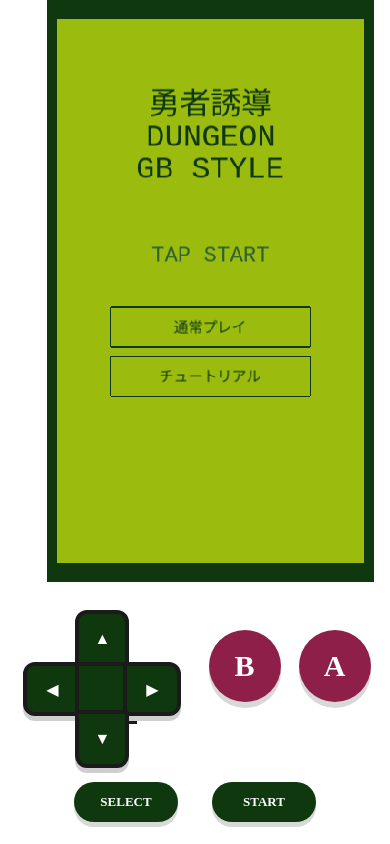
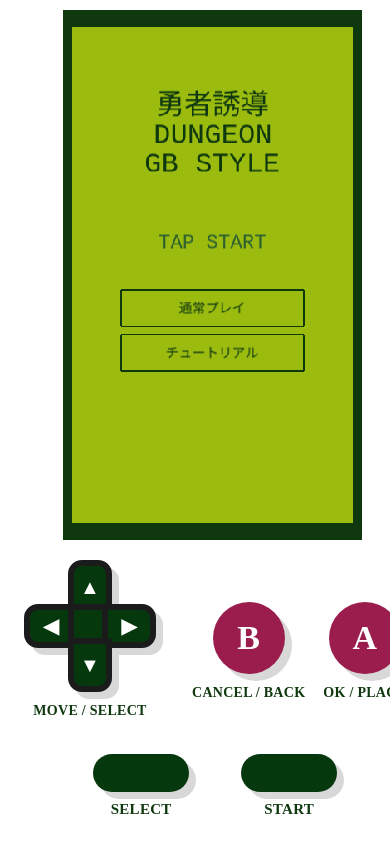
Before and after one commit to Benjamin1gou/FirstCodexGame, a website built with Vite: page index.html in a window 390 px wide. Built offline with nearby package versions, Linux system fonts and the light colour scheme; animation ran at ten frames a second.

Commit message:
fix: align mobile portrait UI to screenshot layout

```diff
--- a/index.html
+++ b/index.html
@@ -15,6 +15,7 @@
         <div id="game-container"></div>
       </section>
       <section id="gb-controls" aria-label="game controls">
+        <div class="control-block dpad-block">
           <div class="dpad" aria-label="direction buttons">
             <button class="dpad-btn dpad-up" data-action="up" aria-label="up">▲</button>
             <button class="dpad-btn dpad-left" data-action="left" aria-label="left">◀</button>
@@ -22,13 +23,29 @@
             <button class="dpad-btn dpad-right" data-action="right" aria-label="right">▶</button>
             <button class="dpad-btn dpad-down" data-action="down" aria-label="down">▼</button>
           </div>
+          <div class="control-caption">MOVE / SELECT</div>
+        </div>
+        <div class="control-block ab-block">
           <div class="ab-buttons" aria-label="action buttons">
+            <div class="action-button-group">
               <button class="round-btn b-btn" data-action="b" aria-label="B button">B</button>
+              <div class="control-caption">CANCEL / BACK</div>
+            </div>
+            <div class="action-button-group">
               <button class="round-btn a-btn" data-action="a" aria-label="A button">A</button>
+              <div class="control-caption">OK / PLACE</div>
+            </div>
+          </div>
         </div>
         <div class="system-buttons" aria-label="system buttons">
-          <button class="pill-btn select-btn" data-action="select" aria-label="select">SELECT</button>
-          <button class="pill-btn start-btn" data-action="start" aria-label="start">START</button>
+          <div class="system-button-group">
+            <button class="pill-btn select-btn" data-action="select" aria-label="select"></button>
+            <div class="control-caption">SELECT</div>
+          </div>
+          <div class="system-button-group">
+            <button class="pill-btn start-btn" data-action="start" aria-label="start"></button>
+            <div class="control-caption">START</div>
+          </div>
         </div>
       </section>
     </main>
--- a/src/scenes/GameScene.ts
+++ b/src/scenes/GameScene.ts
@@ -1,9 +1,8 @@
 import * as Phaser from 'phaser';
 import { GAME_HEIGHT, GAME_WIDTH, SCENES, TRAPS, TURN_INTERVAL_MS } from '../config/gameConfig';
 import { decideHeroAction } from '../core/ai/heroDecisionEngine';
-import { getOpeningDialogue } from '../core/narrative/dialogueSelector';
 import { resolveEnding } from '../core/narrative/endingResolver';
-import { canPlaceTrap, getEffectiveCostLimit } from '../core/rules/placementRules';
+import { canPlaceTrap } from '../core/rules/placementRules';
 import { evaluateStageRank, type StageRank } from '../core/rules/rankEvaluator';
 import { judgeStageStatus } from '../core/rules/victoryJudge';
 import { predictRoute } from '../core/simulation/predictRoute';
@@ -19,7 +18,6 @@ import { createLog } from '../systems/LogSystem';
 import { GB_COLORS, GB_UI } from '../ui/gbTheme';
 import { renderBoardTiles } from './game/BoardRenderer';
 import { computeBoardLayout } from './game/GameSceneLayout';
-import { formatTrapInfoText } from './game/TrapInfoText';
 import { createInitialSimulationState } from './game/GameSceneStateFactory';
 import { createHeroSprite, updateHeroSpritePosition } from './game/HeroRenderer';
 import { destroyGameObjects, renderPredictionMarkers } from './game/PredictionRenderer';
@@ -39,9 +37,8 @@ export class GameScene extends Phaser.Scene {
   private heroSprite!: Phaser.GameObjects.Image;
   private logsText!: Phaser.GameObjects.Text;
   private hpText!: Phaser.GameObjects.Text;
-  private modeText!: Phaser.GameObjects.Text;
-  private predictionText!: Phaser.GameObjects.Text;
-  private trapInfoText!: Phaser.GameObjects.Text;
+  private turnText!: Phaser.GameObjects.Text;
+  private costText!: Phaser.GameObjects.Text;
   private trapSprites: Phaser.GameObjects.Image[] = [];
   private predictionMarkers: Phaser.GameObjects.GameObject[] = [];
   private placementOverlayObjects: Phaser.GameObjects.GameObject[] = [];
@@ -56,7 +53,6 @@ export class GameScene extends Phaser.Scene {
   private cursorPosition: GridPosition = { x: 0, y: 0 };
   private cursorMarker?: Phaser.GameObjects.Rectangle;
   private isPaused = false;
-  private showDetailedHud = true;
   private static readonly TRAP_ORDER: TrapType[] = ['spike', 'slime', 'decoy', 'arrow', 'fear', 'pitfall'];
 
   private static readonly TUTORIAL_STEPS = [
@@ -111,15 +107,34 @@ export class GameScene extends Phaser.Scene {
   }
 
   private renderUi(stage: StageDefinition): void {
-    const opening = getOpeningDialogue(stage.id);
-    this.add.rectangle(GAME_WIDTH / 2, 22, GAME_WIDTH - 8, 40, Phaser.Display.Color.HexStringToColor(GB_COLORS.lightest).color).setStrokeStyle(1, Phaser.Display.Color.HexStringToColor(GB_COLORS.darkest).color);
+    const hudHeight = 64;
+    const panelColor = Phaser.Display.Color.HexStringToColor(GB_COLORS.lightest).color;
+    this.add.rectangle(GAME_WIDTH / 2, hudHeight / 2, GAME_WIDTH, hudHeight, panelColor).setOrigin(0.5);
 
-    this.hpText = this.add.text(8, 8, '', { fontSize: '12px', fontFamily: GB_UI.fontFamily, color: GB_COLORS.darkest });
-    this.modeText = this.add.text(8, 22, '', { fontSize: '11px', fontFamily: GB_UI.fontFamily, color: GB_COLORS.dark });
-    this.trapInfoText = this.add.text(8, GAME_HEIGHT - 30, '', { fontSize: '11px', fontFamily: GB_UI.fontFamily, color: GB_COLORS.darkest, wordWrap: { width: GAME_WIDTH - 16 } });
-    this.predictionText = this.add.text(8, 36, '', { fontSize: '10px', fontFamily: GB_UI.fontFamily, color: GB_COLORS.dark });
-    this.logsText = this.add.text(8, GAME_HEIGHT - 4, '', { fontSize: '10px', fontFamily: GB_UI.fontFamily, color: GB_COLORS.darkest, wordWrap: { width: GAME_WIDTH - 16 } }).setOrigin(0, 1);
-    this.add.text(8, 48, opening.openingNarration, { fontSize: '10px', fontFamily: GB_UI.fontFamily, color: GB_COLORS.dark, wordWrap: { width: GAME_WIDTH - 16 } });
+    this.turnText = this.add.text(14, 18, '', {
+      fontSize: '22px',
+      fontFamily: GB_UI.fontFamily,
+      color: GB_COLORS.darkest,
+      fontStyle: 'bold'
+    });
+    this.hpText = this.add.text(GAME_WIDTH / 2, 18, '', {
+      fontSize: '22px',
+      fontFamily: GB_UI.fontFamily,
+      color: GB_COLORS.darkest,
+      fontStyle: 'bold'
+    }).setOrigin(0.5, 0);
+    this.costText = this.add.text(GAME_WIDTH - 14, 18, '', {
+      fontSize: '22px',
+      fontFamily: GB_UI.fontFamily,
+      color: GB_COLORS.darkest,
+      fontStyle: 'bold'
+    }).setOrigin(1, 0);
+    this.logsText = this.add.text(8, GAME_HEIGHT - 8, '', {
+      fontSize: '9px',
+      fontFamily: GB_UI.fontFamily,
+      color: GB_COLORS.darkest,
+      wordWrap: { width: GAME_WIDTH - 16 }
+    }).setOrigin(0, 1);
   }
 
   private registerInputs(stage: StageDefinition, data: GameSceneData): void {
@@ -229,7 +244,6 @@ export class GameScene extends Phaser.Scene {
     const predicted = predictRoute(this.state.hero, stage, this.state.placedTraps, 20);
     destroyGameObjects(this.predictionMarkers);
     this.predictionMarkers = renderPredictionMarkers(this, predicted.positions, this.boardTileSize, this.boardOffset);
-    this.predictionText.setText(predicted.summary);
     this.state = { ...this.state, logs: [...this.state.logs, createLog('prediction_updated', this.state.turn)] };
   }
 
@@ -303,37 +317,12 @@ export class GameScene extends Phaser.Scene {
   }
 
   private updateUi(stage: StageDefinition): void {
-    const effectiveCostLimit = getEffectiveCostLimit(stage);
-    this.hpText.setText(`HP ${this.state.hero.hp}/${this.state.hero.maxHp}  Mana:${this.state.mana}/${this.state.maxMana}  罠:${this.state.placedTraps.length}/${stage.trapLimit}  Cost:${this.state.usedTrapCost}/${effectiveCostLimit}`);
-    const phaseText = this.state.phase === 'planning'
-      ? 'PHASE: PLANNING'
-      : this.isPaused ? 'PHASE: RUNNING (PAUSED)' : 'PHASE: RUNNING';
-    this.modeText.setText(phaseText);
-    const trapInfo = formatTrapInfoText(this.selectedTrap);
-    const selectedCost = TRAPS[this.selectedTrap].cost;
-    const manaWarn = this.state.mana < selectedCost ? ` MP不足: COST ${selectedCost} / MP ${this.state.mana}` : '';
-    this.trapInfoText.setText(`▶ ${trapInfo}${manaWarn}`);
-    const logLimit = this.showDetailedHud ? 2 : 1;
-    this.logsText.setText(this.state.logs.slice(-logLimit).map((log) => `[${log.turn}] ${log.text}`).join('\n'));
+    this.turnText.setText(`TURN ${this.state.turn}`);
+    this.hpText.setText(`HP ${Math.max(0, this.state.hero.hp)}`);
+    this.costText.setText(`COST ${this.state.usedTrapCost}`);
+    this.logsText.setText(this.state.logs.slice(-1).map((log) => `[${log.turn}] ${log.text}`).join('\n'));
   }
 
-
-  update(): void {
-    const stage = this.getCurrentStage();
-    if (mobileControls.consumePress('up')) this.moveCursor(0, -1, stage);
-    if (mobileControls.consumePress('down')) this.moveCursor(0, 1, stage);
-    if (mobileControls.consumePress('left')) this.moveCursor(-1, 0, stage);
-    if (mobileControls.consumePress('right')) this.moveCursor(1, 0, stage);
-    if (mobileControls.consumePress('a')) this.handleAButton(stage);
-    if (mobileControls.consumePress('b')) this.handleBButton(stage);
-    if (mobileControls.consumePress('select')) this.handleSelectButton(stage);
-    if (mobileControls.consumePress('start')) this.handleStartButton(stage);
-  }
-
-  private moveCursor(dx: number, dy: number, stage: StageDefinition): void {
-    this.cursorPosition = { x: Phaser.Math.Clamp(this.cursorPosition.x + dx, 0, stage.width - 1), y: Phaser.Math.Clamp(this.cursorPosition.y + dy, 0, stage.height - 1) };
-    this.updateCursorMarker();
-  }
 
   private updateCursorMarker(): void {
     if (!this.cursorMarker) return;
@@ -348,7 +337,10 @@ export class GameScene extends Phaser.Scene {
       this.selectTrap(GameScene.TRAP_ORDER[(index + 1) % GameScene.TRAP_ORDER.length]);
       return;
     }
-    this.showDetailedHud = !this.showDetailedHud;
+    this.state = {
+      ...this.state,
+      logs: [...this.state.logs, createLog('phase_changed', this.state.turn, { phase: 'HUD:TOGGLE' })]
+    };
     this.updateUi(stage);
   }
   private handleStartButton(stage: StageDefinition): void {
--- a/src/scenes/game/GameSceneLayout.ts
+++ b/src/scenes/game/GameSceneLayout.ts
@@ -3,11 +3,11 @@ import type { StageDefinition } from '../../core/stage/stageTypes';
 
 export const GAME_SCENE_LAYOUT = {
   screenPadding: 4,
-  topPanelHeight: 44,
-  boardTopPadding: 4,
+  topPanelHeight: 64,
+  boardTopPadding: 0,
   boardBottomPadding: 4,
-  trapInfoHeight: 28,
-  bottomPanelHeight: 36,
+  trapInfoHeight: 0,
+  bottomPanelHeight: 0,
   trapToolbarTop: 0,
   actionButtonTop: 0
 } as const;
@@ -30,13 +30,12 @@ export const computeBoardLayout = (stage: StageDefinition): BoardLayout => {
   const maxTileByHeight = Math.floor(availableHeight / stage.height);
   const tileSize = Math.max(24, Math.min(TILE_SIZE, maxTileByWidth, maxTileByHeight));
   const boardPixelWidth = tileSize * stage.width;
-  const boardPixelHeight = tileSize * stage.height;
 
   return {
     tileSize,
     boardOffset: {
       x: Math.floor((GAME_WIDTH - boardPixelWidth) / 2),
-      y: GAME_SCENE_LAYOUT.topPanelHeight + GAME_SCENE_LAYOUT.boardTopPadding + Math.floor((availableHeight - boardPixelHeight) / 2)
+      y: GAME_SCENE_LAYOUT.topPanelHeight + GAME_SCENE_LAYOUT.boardTopPadding
     }
   };
 };
--- a/style.css
+++ b/style.css
@@ -26,22 +26,21 @@ body {
   height: 100dvh;
   margin: 0 auto;
   display: grid;
-  grid-template-rows: minmax(0, 1fr) clamp(230px, 31dvh, 300px);
+  grid-template-rows: minmax(0, 64fr) minmax(250px, 36fr);
   background: #ffffff;
   overflow: hidden;
 }
 
 #game-area {
+  width: 100%;
   min-height: 0;
-  width: 100%;
+  padding: 10px 10px 0;
+  box-sizing: border-box;
   display: flex;
-  align-items: stretch;
+  align-items: flex-start;
   justify-content: center;
   background: #ffffff;
   overflow: hidden;
-  border: none;
-  outline: none;
-  box-shadow: none;
 }
 
 #game-container {
@@ -49,33 +48,64 @@ body {
   height: 100%;
   min-height: 0;
   display: flex;
-  align-items: center;
+  align-items: flex-start;
   justify-content: center;
   background: #ffffff;
   overflow: hidden;
   border: none;
-  outline: none;
-  box-shadow: none;
 }
 
 canvas {
   display: block;
+  width: 100%;
+  height: 100%;
   max-width: 100%;
   max-height: 100%;
   image-rendering: pixelated;
   image-rendering: crisp-edges;
   border: none;
-  outline: none;
-  box-shadow: none;
   border-radius: 0;
 }
 
 #gb-controls {
-  position: relative;
   width: 100%;
-  height: clamp(230px, 31dvh, 300px);
+  min-height: 250px;
+  padding: 20px 24px 18px;
+  box-sizing: border-box;
   background: #ffffff;
+  display: grid;
+  grid-template-columns: 1fr 1fr;
+  grid-template-rows: minmax(150px, 1fr) 72px;
+  column-gap: 36px;
+  row-gap: 12px;
   overflow: hidden;
+}
+
+.control-block {
+  display: flex;
+  flex-direction: column;
+  align-items: center;
+}
+
+.dpad-block {
+  grid-column: 1;
+  grid-row: 1;
+  justify-content: flex-start;
+}
+
+.ab-block {
+  grid-column: 2;
+  grid-row: 1;
+  justify-content: center;
+}
+
+.system-buttons {
+  grid-column: 1 / 3;
+  grid-row: 2;
+  display: flex;
+  align-items: flex-start;
+  justify-content: center;
+  gap: 52px;
 }
 
 button {
@@ -85,68 +115,86 @@ button {
   font: inherit;
   user-select: none;
   touch-action: none;
+  margin: 0;
+  padding: 0;
 }
 
 .dpad {
-  position: absolute;
-  left: clamp(18px, 6vw, 42px);
-  top: 28px;
-  width: 158px;
-  height: 158px;
+  position: relative;
+  width: 132px;
+  height: 132px;
+  filter: drop-shadow(7px 7px 0 #d8d8d8);
 }
 
 .dpad-btn,
 .dpad-center {
   position: absolute;
-  background: #0f380f;
+  box-sizing: border-box;
+  background: #06380d;
+  border: 6px solid #1b1b1b;
   color: #ffffff;
-  border: 4px solid #1b1b1b;
-  box-shadow: 0 5px 0 #cfcfcf;
+  font-size: 20px;
+  font-weight: 700;
 }
-.dpad-up { left: 52px; top: 0; width: 54px; height: 58px; border-radius: 12px 12px 4px 4px; }
-.dpad-down { left: 52px; bottom: 0; width: 54px; height: 58px; border-radius: 4px 4px 12px 12px; }
-.dpad-left { left: 0; top: 52px; width: 58px; height: 54px; border-radius: 12px 4px 4px 12px; }
-.dpad-right { right: 0; top: 52px; width: 58px; height: 54px; border-radius: 4px 12px 12px 4px; }
-.dpad-center { left: 52px; top: 52px; width: 54px; height: 54px; box-shadow: none; }
+
+.dpad-up { left: 44px; top: 0; width: 44px; height: 54px; border-radius: 14px 14px 4px 4px; }
+.dpad-down { left: 44px; bottom: 0; width: 44px; height: 54px; border-radius: 4px 4px 14px 14px; }
+.dpad-left { left: 0; top: 44px; width: 54px; height: 44px; border-radius: 14px 4px 4px 14px; }
+.dpad-right { right: 0; top: 44px; width: 54px; height: 44px; border-radius: 4px 14px 14px 4px; }
+.dpad-center { left: 44px; top: 44px; width: 44px; height: 44px; }
 
 .ab-buttons {
-  position: absolute;
-  right: clamp(16px, 5vw, 34px);
-  top: 48px;
   display: flex;
+  align-items: flex-start;
+  justify-content: center;
   gap: 18px;
+}
+
+.action-button-group,
+.system-button-group {
+  display: flex;
+  flex-direction: column;
   align-items: center;
 }
+
 .round-btn {
   width: 72px;
   height: 72px;
   border-radius: 999px;
-  background: #8d1f49;
+  background: #9a1d4d;
   color: #ffffff;
-  font-size: 30px;
-  font-weight: 700;
-  box-shadow: 0 6px 0 #d8d8d8;
+  font-size: 34px;
+  font-weight: 800;
+  line-height: 1;
+  box-shadow: 7px 7px 0 #d8d8d8;
 }
-.system-buttons {
-  position: absolute;
-  left: 50%;
-  bottom: 22px;
-  transform: translateX(-50%);
-  display: flex;
-  gap: 34px;
+
+.pill-btn {
+  width: 96px;
+  height: 38px;
+  border-radius: 999px;
+  background: #06380d;
+  box-shadow: 7px 7px 0 #d8d8d8;
 }
-.pill-btn {
-  width: 104px;
-  height: 40px;
-  border-radius: 999px;
-  background: #0f380f;
-  color: #ffffff;
-  font-size: 13px;
-  font-weight: 700;
-  box-shadow: 0 5px 0 #d8d8d8;
+
+.control-caption {
+  margin-top: 12px;
+  color: #0f380f;
+  font-size: 14px;
+  font-weight: 800;
+  line-height: 1;
+  white-space: nowrap;
+  text-align: center;
+  letter-spacing: 0.02em;
 }
+
+.system-button-group .control-caption {
+  margin-top: 10px;
+  font-size: 15px;
+}
+
 button:active,
 button.is-pressed {
   transform: translateY(4px);
-  box-shadow: 0 1px 0 #d8d8d8;
+  box-shadow: 3px 3px 0 #d8d8d8;
 }
```
Also changed, not shown: TASKS.md (+7 -0 lines). Lines whose indentation alone changed are shown as unchanged.
